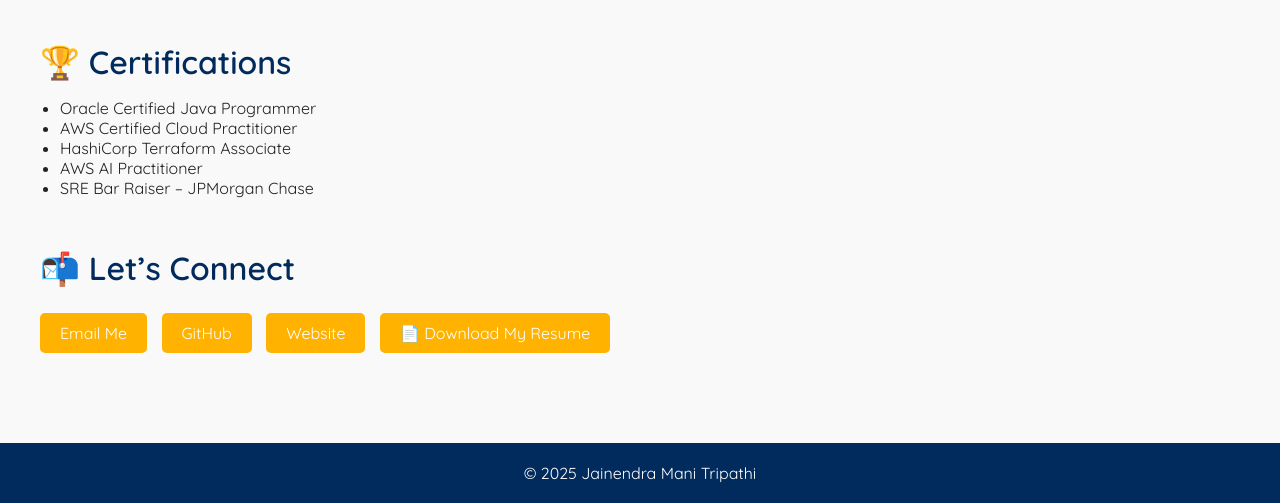
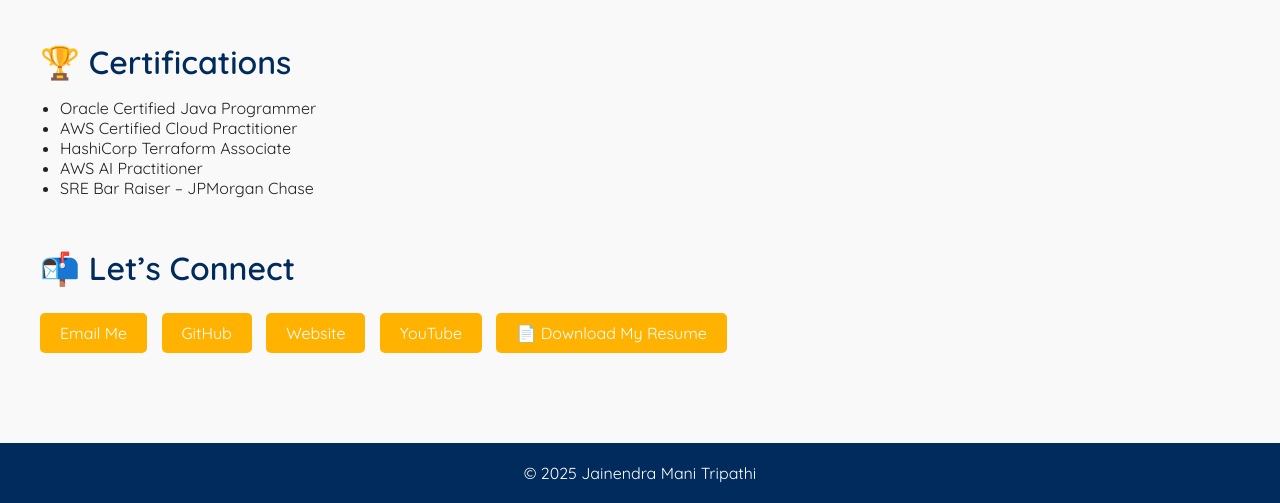
Before and after one commit to JMTripathi/jmtprofile, a plain HTML site: page index.html in a window 1280 px wide. Shown: the part 2011-2514 px from the top of the page. Drawn offline with nearby package versions, Linux system fonts and the light colour scheme.

Commit message:
Update index.html

```diff
--- a/index.html
+++ b/index.html
@@ -330,6 +330,7 @@
     <a href="mailto:jainendra.mailbox@gmail.com">Email Me</a>
     <a href="https://github.com/JMTripathi" target="_blank">GitHub</a>
     <a href="https://www.jmtripathi.com" target="_blank">Website</a>
+    <a href="https://www.youtube.com/@knowledgebriefs5405" target="_blank">YouTube</a>
     <a href="resume-jainendra-tripathi.pdf" target="_blank" download>📄 Download My Resume</a>
   </section>
 
```
